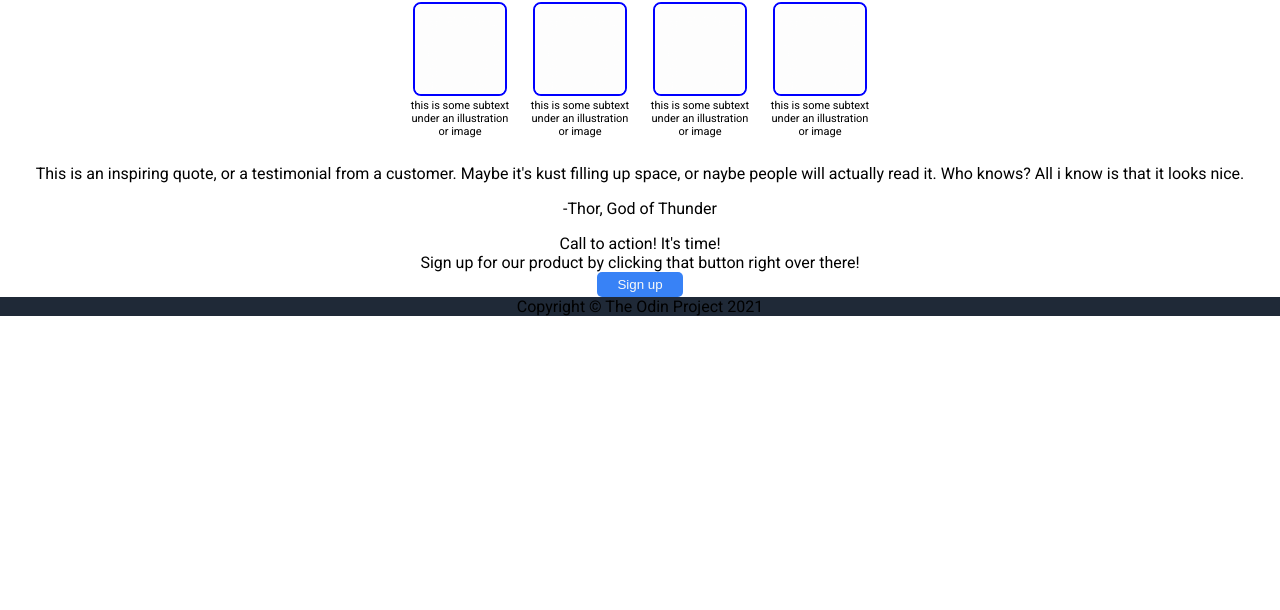
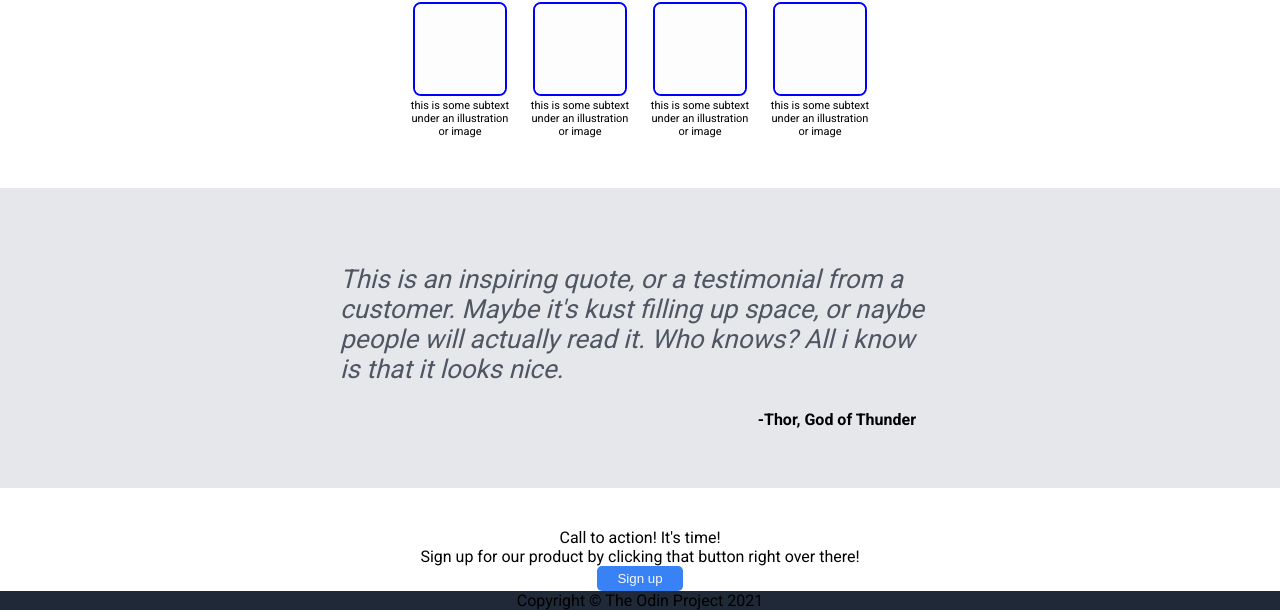
Before and after one commit to ifelsearun/Landingpage, a plain HTML site: page index.html in a window 1280 px wide. Shown: the part 204-814 px from the top of the page. Drawn offline with Linux system fonts and the light colour scheme.

Commit message:
Quote section - set bg-color,display,flex-direction,alignment,padding and margin to .container2 - set display,flex-direction,alignment,height and width to .box - set margin and font-wight to .auther - set font-size,color,weight,and style to .quote

```diff
--- a/index.html
+++ b/index.html
@@ -52,10 +52,12 @@
         </div>
 
         <div class="container-2">
-            <p class="quote">This is an inspiring quote, or a testimonial from a customer.
-                Maybe it's kust filling up space, or naybe people will actually read it.
-                Who knows? All i know is that it looks nice.</p>
-            <p class="auther">-Thor, God of Thunder</p>
+            <div class="box">
+                <div class="quote"><p>This is an inspiring quote, or a testimonial from a customer.
+                    Maybe it's kust filling up space, or naybe people will actually read it.
+                    Who knows? All i know is that it looks nice.</p></div>
+                <div class="auther">-Thor, God of Thunder</div>
+            </div>
         </div>
 
         <div class="call-to-action">
--- a/style.css
+++ b/style.css
@@ -6,6 +6,10 @@ body {
     margin: 0;
 }
 
+.container {
+    display: flex;
+    flex-direction: column;
+}
 .upper-body,
 .footer {
     background-color: #1F2937;
@@ -82,3 +86,35 @@ img {
     margin: 10px;
     font-size: 11px;
 }
+
+/* Quote section */
+
+.container-2 {
+    background-color: #E5E7EB;
+    display: flex;
+    flex-direction: column;
+    align-items: center;
+    padding: 50px;
+    margin: 40px 0;
+}
+
+.box {
+    display: flex;
+    flex-direction: column;
+    align-items: flex-end;
+    height: 200px;
+    width: 600px;
+    text-align: left;
+}
+
+.auther {
+    margin-right: 24px;
+    font-weight: 900;
+}
+
+.quote {
+    font-size: 26px;
+    color: #1f2937c2;
+    font-weight: 300;
+    font-style: italic;
+}
```
